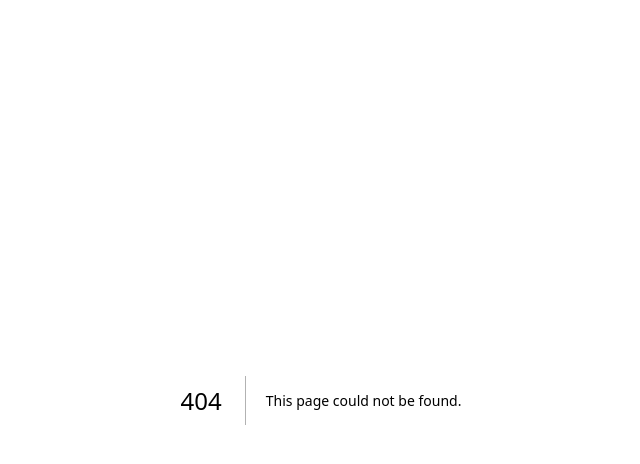
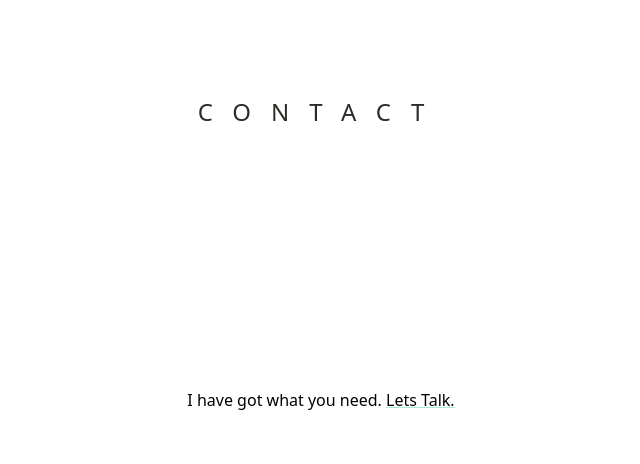
Before and after one commit to simoneya/portfolio-next.js, a Next.js app: page /components/ContactMe in a window 1280 px wide. Before the commit this address had no page. Shown: the top 464 px of the page, without its empty margins (319-959 px from the left). Built offline with nearby package versions, Linux system fonts and the light colour scheme.

Commit message:
working on contact page

```diff
--- /dev/null
+++ b/pages/components/ContactMe.tsx
@@ -0,0 +1,20 @@
+import React from 'react';
+
+type Props = {}
+
+export default function ContactMe({}: Props) {
+  return (
+    <div className="h-screen flex relative flex-col text-center md:text-left md:flex-row max-w-7xl px-10 justify-evenly mx-auto items-center">
+         <h3 className="absolute top-24 uppercase tracking-[20px] text-[#2B2B28] text-2xl">
+             Contact
+         </h3>
+
+         <div>
+             <h4>
+                 I have got what you need.{" "}
+                 <span className="decoration-[#5AD1AF]/50 underline">Lets Talk.</span>
+             </h4>
+         </div>
+    </div>
+  )
+}
--- a/pages/components/Projects.tsx
+++ b/pages/components/Projects.tsx
@@ -20,7 +20,7 @@ export default function Projects({}: Props) {
             {projects.map((project, i) => (
                 <div className="w-screen flex-shrink-0 snap-center flex flex-col space-y-5 items-center justify-center p-20 md:p-44 lg:p-64 h-screen">
                     <motion.img
-                      initial={{ y: -300, }}
+                      initial={{ y: -300, opacity: 0, }}
                       transition={{ duration: 1.2 }}
                       whileInView={{ opacity: 1, y: 0 }}
                       viewport={{ once: true }}
--- a/pages/index.tsx
+++ b/pages/index.tsx
@@ -8,6 +8,7 @@ import About from './components/About'
 import Experience from './components/Experience'
 import Skills from './components/Skills'
 import Projects from './components/Projects'
+import ContactMe from './components/ContactMe'
 
 const inter = Inter({ subsets: ['latin'] })
 
@@ -43,7 +44,9 @@ export default function Home() {
         <Projects />
       </section>
 
-      {/* Contact Me */}
+      <section id="contact" className="snap-start">
+        <ContactMe />
+      </section>
     </div>
   );
 }
```
